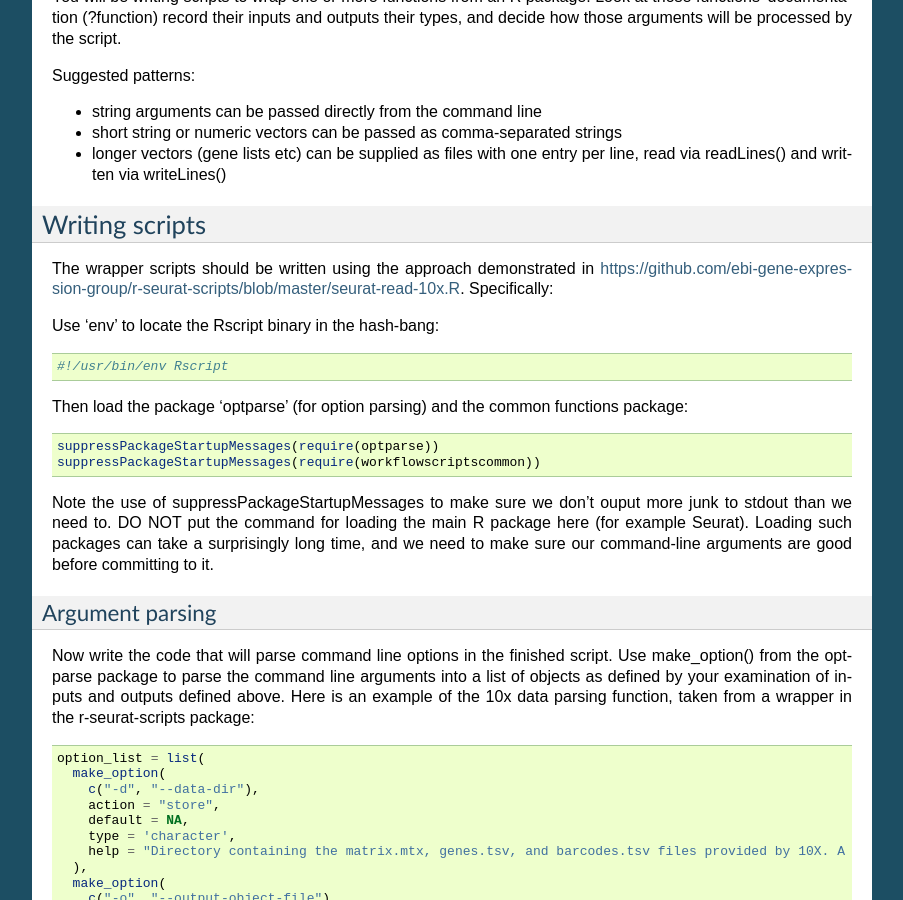
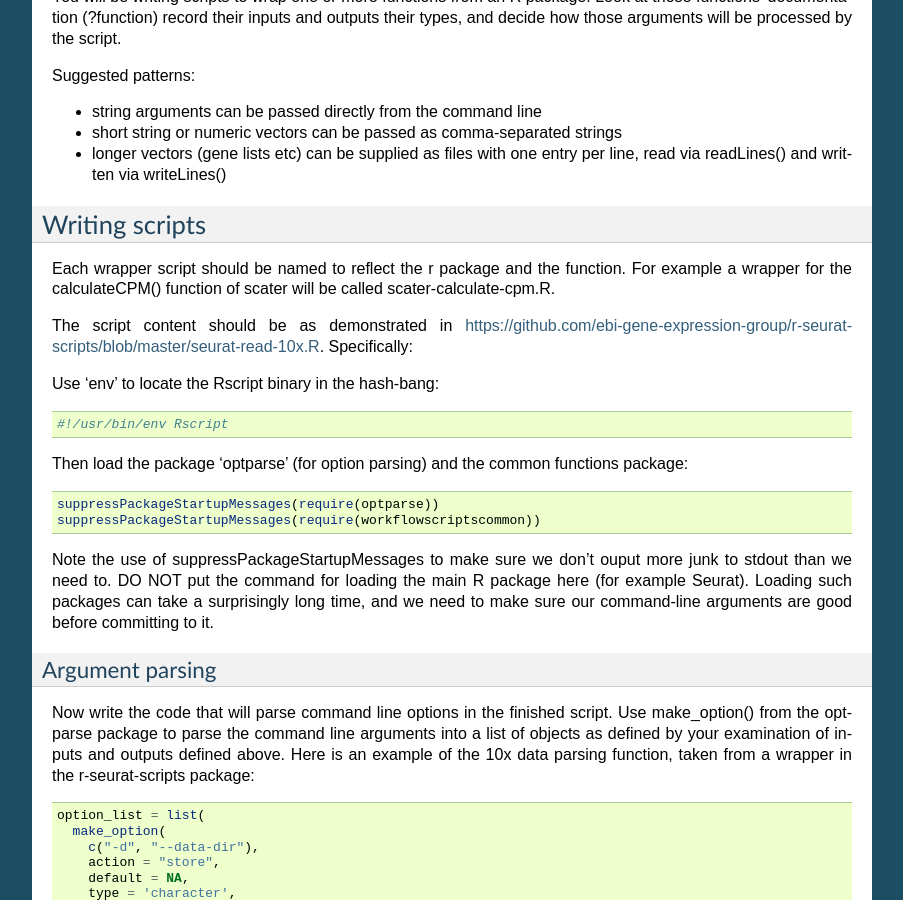
Before and after one commit to ebi-gene-expression-group/tertiary_workflows_docs, a Sphinx documentation site: the page built from docs/scripts_for_r_packages.rst, in a window 1280 px wide and 900 px high, scrolled down 560 px. Shown: the whole window, without its empty margins (198-1101 px from the left). Built offline with Sphinx 7.4.7, drawn with Linux system fonts in a browser that asks for light colours.

Commit message:
Specify script naming convention

```diff
--- a/docs/scripts_for_r_packages.rst
+++ b/docs/scripts_for_r_packages.rst
@@ -40,7 +40,9 @@ Suggested patterns:
 Writing scripts
 ***************
 
-The wrapper scripts should be written using the approach demonstrated in https://github.com/ebi-gene-expression-group/r-seurat-scripts/blob/master/seurat-read-10x.R. Specifically:
+Each wrapper script should be named to reflect the r package and the function. For example a wrapper for the calculateCPM() function of scater will be called scater-calculate-cpm.R.
+
+The script content should be as demonstrated in https://github.com/ebi-gene-expression-group/r-seurat-scripts/blob/master/seurat-read-10x.R. Specifically:
 
 Use 'env' to locate the Rscript binary in the hash-bang:
 
```
